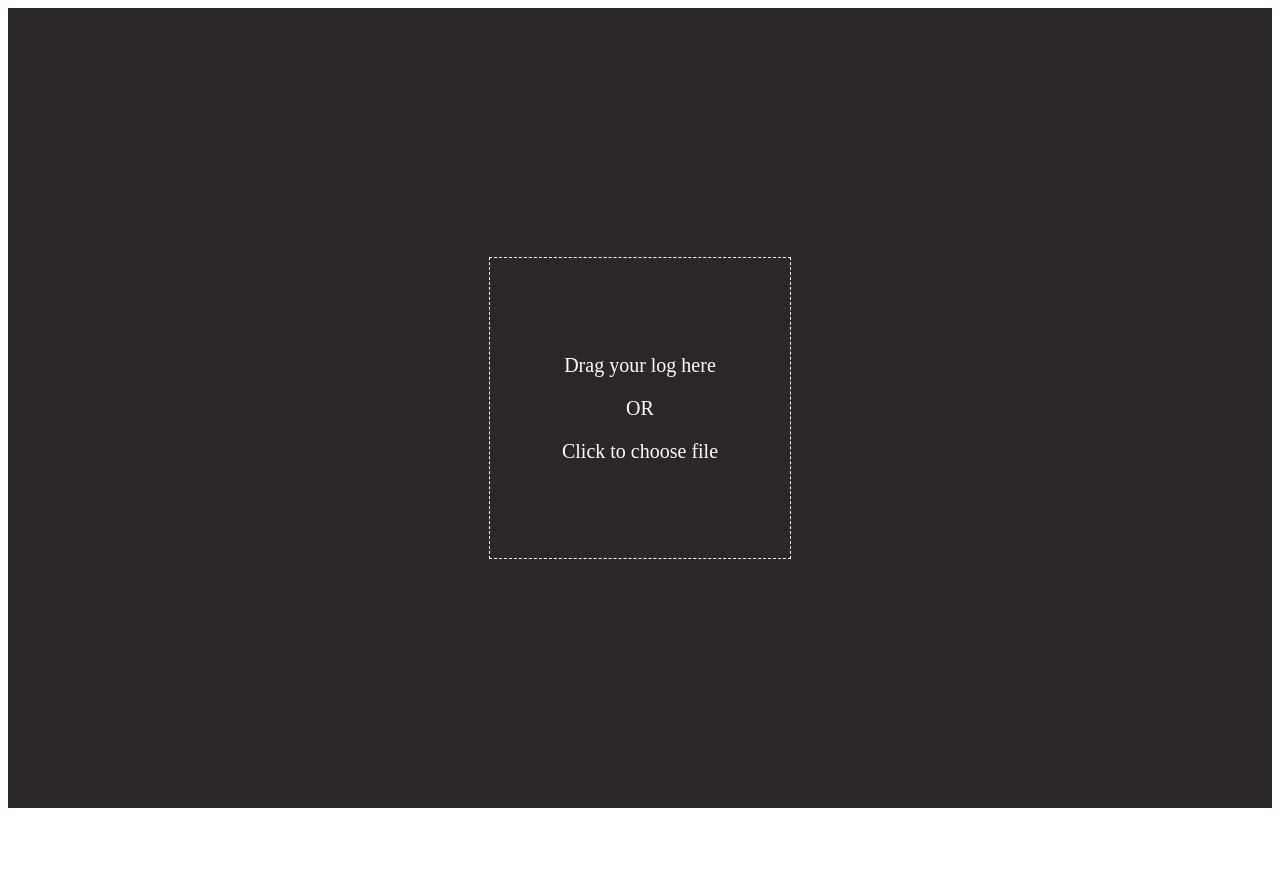
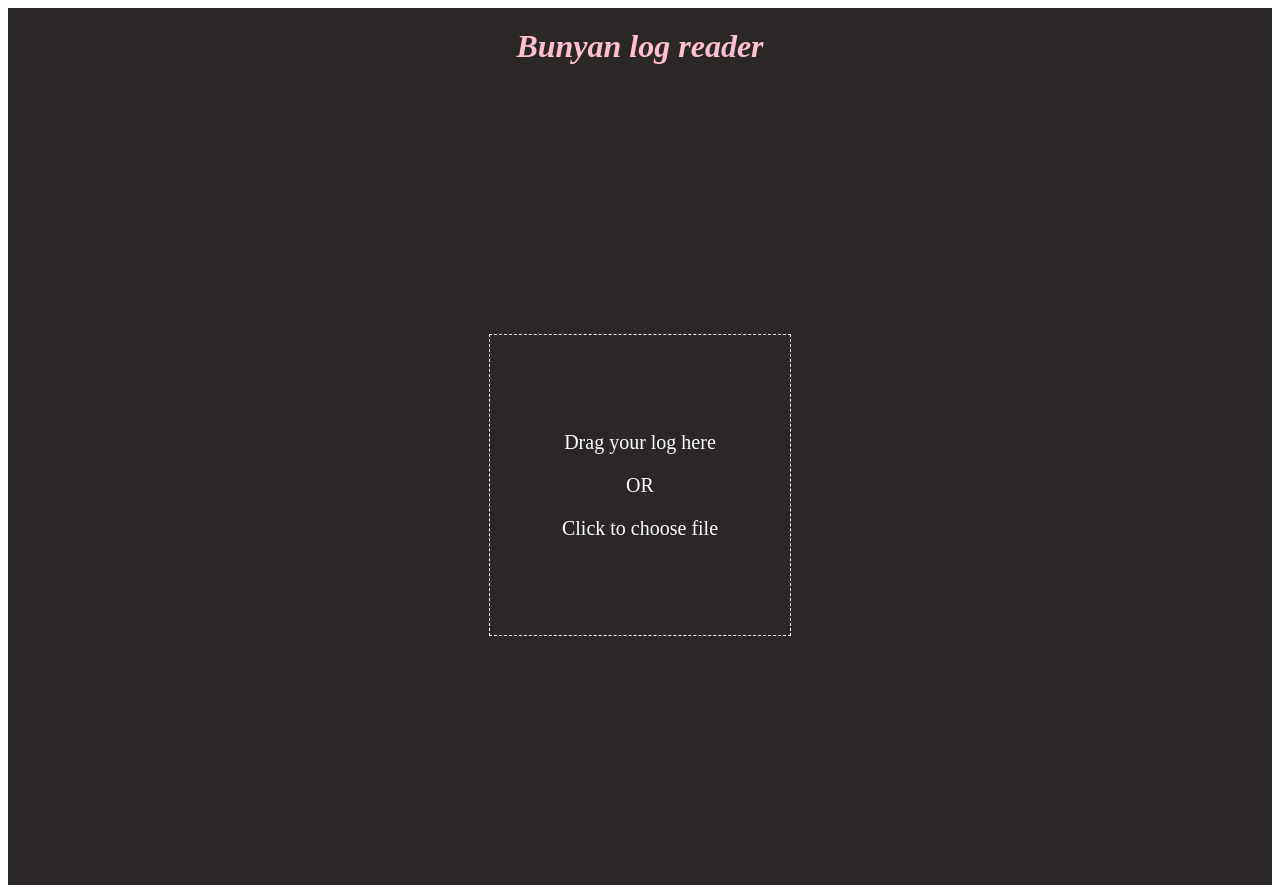
Before and after one commit to naortor/bunyan-log-reader, a React app: page / in a window 1280 px wide. Before the commit the page ends 816 px from the top, so only its background shows below. Built offline with nearby package versions, Linux system fonts and the light colour scheme; the HTML template or start-up script is replaced by a standard one.

Commit message:
loader and filter bootstrap

```diff
--- a/package.json
+++ b/package.json
@@ -22,12 +22,12 @@
   "homepage": "https://github.com/naortor/bunyan-log-reader#readme",
   "dependencies": {
     "create-react-class": "^15.6.0",
-    "emotion": "^6.0.2",
+    "emotion": "^6.0.3",
     "moment": "^2.18.1",
     "prop-types": "^15.5.10",
     "react": "^15.6.1",
     "react-dom": "^15.6.1",
-    "react-dropzone": "^3.13.3"
+    "react-dropzone": "^3.13.4"
   },
   "devDependencies": {
     "babel-core": "^6.25.0",
@@ -39,6 +39,6 @@
     "sass-loader": "^6.0.6",
     "source-map-loader": "^0.2.1",
     "style-loader": "^0.18.2",
-    "webpack": "^3.2.0"
+    "webpack": "^3.4.1"
   }
 }
--- a/src/app.emotion.css
+++ b/src/app.emotion.css
@@ -1,6 +1,3 @@
-.css-defaultStyle-1wdkmww ul {
-    padding: 0;
-}
-.css-defaultStyle-1wdkmww ul li {
+.css-defaultStyle-14ml9po ul li {
     list-style: none;
 }
--- a/src/app.jsx
+++ b/src/app.jsx
@@ -6,7 +6,6 @@
 
 const defaultStyle = css`
     ul {
-        padding:0;
         li {
             list-style: none;
         }
--- /dev/null
+++ b/src/components/Header.jsx
@@ -0,0 +1,33 @@
+import * as React from "react";
+import PropTypes from 'prop-types';
+var createReactClass = require('create-react-class');
+import { css } from 'emotion';
+
+const wrapper = css`
+    background-color: transparent;
+    padding: 20px;
+    h1 {
+        color: pink;
+        text-align: center;
+        width: 100%;
+        font-style: italic;
+        margin:0;
+    }
+`;
+
+const Header = createReactClass({
+    getInitialState() {
+        return {
+            expended: false,
+        };
+    },
+    render() {
+        return (
+            <header className={wrapper}>
+                <h1>Bunyan log reader</h1>
+            </header>
+        );
+    }
+});
+
+export default Header;
--- a/src/components/Log.jsx
+++ b/src/components/Log.jsx
@@ -3,7 +3,6 @@
 import { css } from 'emotion';
 
 const wrapper = css`
-    padding: 30px;
     .level {
         &.error {
             color:red;
@@ -34,14 +33,14 @@
 
 const Log = (props) => {
 
-    let date = moment(props.time).format('DD-MM-YYYY h:mm:ss');
-    let mainMessage = props.msg;
+    let date = moment(props.log.time).format('DD-MM-YYYY h:mm:ss');
+    let mainMessage = props.log.msg;
 
     let level = '';
 
-    let otherPropKeys = Object.keys(props).filter((key) => !~['date', 'level', 'msg'].indexOf(key));
+    let otherPropKeys = Object.keys(props.log).filter((key) => !~['date', 'level', 'msg'].indexOf(key));
 
-    switch (props.level) {
+    switch (props.log.level) {
         case 10:
             level = 'TRACE';
             break;
@@ -71,13 +70,13 @@
                     return <li key={i}>
                         <div className="label">{key} : </div>
                         <div className="value">
-                            {props[key].constructor === Object && <br />}
+                            {props.log[key].constructor === Object && <br />}
                             <pre>
                                 {
-                                    props[key].constructor === Object ? JSON.stringify(props[key], null, 2) : props[key]
+                                    props.log[key].constructor === Object ? JSON.stringify(props.log[key], null, 2) : props.log[key]
                                 }
                             </pre>
-                            {props[key].constructor === Object && <br />}
+                            {props.log[key].constructor === Object && <br />}
                         </div>
                     </li>
                 })}
--- a/src/components/LogReader.jsx
+++ b/src/components/LogReader.jsx
@@ -2,18 +2,47 @@
 var createReactClass = require('create-react-class');
 import FileUploader from "./FileUploader";
 import LogsList from './LogsList';
-import { css } from 'emotion';
+import Header from './Header';
+import { keyframes, css } from 'emotion';
 
 const wrapper = css`
     min-height: 100vh;
     background-color: #2b2727;
 `;
 
+const load = keyframes`
+    from {left: -200px; width: 30%;}
+    50% {width: 30%;}
+    70% {width: 70%;}
+    80% { left: 50%;}
+    95% {left: 120%;}
+    to {left: 100%;}
+`
+
+const loader = css`
+    height: 7px;
+    width: 100%;
+    position: relative;
+    overflow: hidden;
+    background-color: transparent;
+    &:before{
+        display: block;
+        position: absolute;
+        content: "";
+        left: -200px;
+        width: 200px;
+        height: 7px;
+        background-color: pink;
+        animation: ${load} 2s linear infinite;
+    }
+`
+
 const LogReader = createReactClass({
     getInitialState() {
         return {
             fileUploaded: false,
-            logs: []
+            logs: [],
+            loading: false
         };
     },
     onDrop(file) {
@@ -21,6 +50,7 @@
         var reader = new FileReader();
         var logsArr = [];
         reader.onload = (event) => {
+            this.setState({ loading: true });
             let bunyan = event.target.result;
             logsArr = bunyan.split("\n").filter((line) => !!line).map((line) => {
                 return JSON.parse(line)
@@ -34,17 +64,13 @@
     },
     render() {
 
-        if (!this.state.fileUploaded) {
-            return (
-                <div className={wrapper}>
-                    <FileUploader onDrop={this.onDrop} />
-                </div>
-            );
-        }
+        const mainComp = this.state.fileUploaded ? <LogsList log={this.state.logs} /> : <FileUploader onDrop={this.onDrop} />;
 
         return (
             <div className={wrapper}>
-                <LogsList log={this.state.logs} />
+                {/* {this.state.loading && <div className={loader} />} */}
+                <Header />
+                {mainComp}
             </div>
         )
     }
--- a/src/components/LogsList.jsx
+++ b/src/components/LogsList.jsx
@@ -1,37 +1,26 @@
 import * as React from "react";
 var createReactClass = require('create-react-class');
-var moment = require('moment');
-import Dropzone from 'react-dropzone';
-import PropTypes from 'prop-types';
 import { css } from 'emotion';
 
 import Log from './Log';
 
 const wrapper = css`
     color:#fefefe;
+    padding: 30px;
+    margin-top: 0;
 `;
 
-
-const LogsList = createReactClass({
-
-    render() {
-        let { log } = this.props;
-        console.log(log);
+const LogsList = (props) => {
+    let { log } = props;
     return (
         <ul className={wrapper}>
             {log.map((event, i) => {
                 return (
-                        <Log key={i}{...event} />
+                    <Log key={i} log={event} />
                 )
             })}
         </ul>
     );
 }
-});
-
-LogsList.propTypes = {
-    log: PropTypes.object
-};
-
 
 export default LogsList;
```
Also changed, not shown: src/components/Filter.jsx (added, +30 -0 lines), 3 other files (tests, documents, lock files or other folders). Lines whose indentation alone changed are shown as unchanged.
